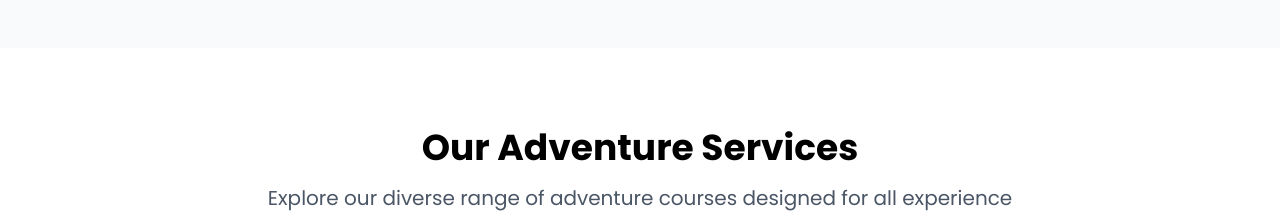
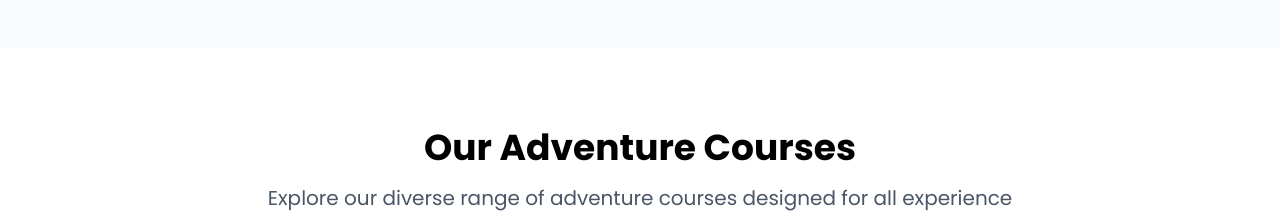
Before and after one commit to richsyssol/bms_adventure, a React (Vite) app: page / in a window 1280 px wide. Shown: the part 2800-3016 px from the top of the page. Built offline with nearby package versions, Linux system fonts and the light colour scheme.

Commit message:
updation

```diff
--- a/src/pages/Home/Services.jsx
+++ b/src/pages/Home/Services.jsx
@@ -196,7 +196,7 @@ const Services = () => {
           viewport={{ once: true }}
           transition={{ duration: 0.5 }}
         >
-          Our Adventure Services
+          Our Adventure Courses
         </motion.h2>
         <motion.p
           className="text-xl text-center text-gray-600 mb-16 max-w-3xl mx-auto"
```
